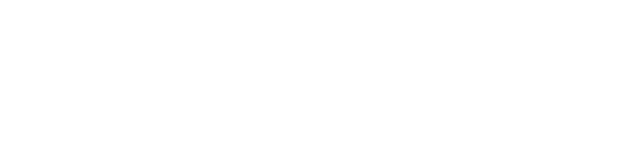
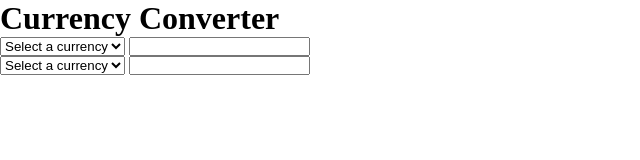
Before and after one commit to momentum-team-5/ajax-currency-converter-Calixd7, a plain HTML site: page index.html in a window 1280 px wide. Shown: the whole page, without its empty margins (0-640 px from the left). Drawn offline with Linux system fonts and the light colour scheme.

Commit message:
converter push

```diff
--- a/index.html
+++ b/index.html
@@ -8,6 +8,88 @@
   <script src="script.js" async></script>
 </head>
 <body>
+  <h1>Currency Converter</h1>
+<div class= 'container'>
 
+  <div class= "currency">
+<select name = "from_currency" >
+      <option value = "option">Select a currency </option>
+      <option value = "EUR">EUR</option>
+      <option value = "CAD">CAD</option>
+      <option value = "HKD">HKD</option>
+      <option value = "ISK">ISK</option>
+      <option value = "PHP">PHP</option>
+      <option value = "DKK">DKK</option>
+      <option value = "HUF">HUF</option>
+      <option value = "CZK">CZK</option>
+      <option value = "AUD">AUD</option>
+      <option value = "RON">RON</option>
+      <option value = "SEK">SEK</option>
+      <option value = "IDR">IDR</option>
+      <option value = "INR">INR</option>
+      <option value = "BRL">BRL</option>
+      <option value = "HRK">HRK</option>
+      <option value = "JPY">JPY</option>
+      <option value = "THB">THB</option>
+      <option value = "CHF">CHF</option>
+      <option value = "SGD">SGD</option>
+      <option value = "PLN">PLN</option>
+      <option value = "BGN">BGN</option>
+      <option value = "TRY">TRY</option>
+      <option value = "CNY">CNY</option>
+      <option value = "NOK">NOK</option>
+      <option value = "NZD">NZD</option>
+      <option value = "ZAR">ZAR</option>
+      <option value = "USD">USD</option>
+      <option value = "MXN">MXN</option>
+      <option value = "ILS">ILS</option>
+      <option value = "GBP">GBP</option>
+      <option value = "KRW">KRW</option>
+      <option value = "MRY">MRY</option>
+    </select>
+    <input type ="number" id="fromamount"/>
+   </div>
+
+
+    <select name = "to_currency" id = "secondcurrency">
+      <option value = 'option'>Select a currency</option>
+      <option value = "EUR">EUR</option>
+      <option value = "CAD">CAD</option>
+      <option value = "HKD">HKD</option>
+      <option value = "ISK">ISK</option>
+      <option value = "PHP">PHP</option>
+      <option value = "DKK">DKK</option>
+      <option value = "HUF">HUF</option>
+      <option value = "CZK">CZK</option>
+      <option value = "AUD">AUD</option>
+      <option value = "RON">RON</option>
+      <option value = "SEK">SEK</option>
+      <option value = "IDR">IDR</option>
+      <option value = "INR">INR</option>
+      <option value = "BRL">BRL</option>
+      <option value = "HRK">HRK</option>
+      <option value = "JPY">JPY</option>
+      <option value = "THB">THB</option>
+      <option value = "CHF">CHF</option>
+      <option value = "SGD">SGD</option>
+      <option value = "PLN">PLN</option>
+      <option value = "BGN">BGN</option>
+      <option value = "TRY">TRY</option>
+      <option value = "CNY">CNY</option>
+      <option value = "NOK">NOK</option>
+      <option value = "NZD">NZD</option>
+      <option value = "ZAR">ZAR</option>
+      <option value = "USD">USD</option>
+      <option value = "MXN">MXN</option>
+      <option value = "ILS">ILS</option>
+      <option value = "GBP">GBP</option>
+      <option value = "KRW">KRW</option>
+      <option value = "MRY">MRY</option>
+    </select>
+    <input type="number" id="toammount" />
+  </div>
+
+
+<div class = "result"
 </body>
 </html>
--- a/script.js
+++ b/script.js
@@ -1,4 +1,4 @@
-const currencies = [
+let currencies = [
   'EUR',
   'CAD',
   'HKD',
@@ -33,3 +33,16 @@
   'KRW',
   'MYR'
 ]
+let url = 'https://exchangeratesapi.io/'
+
+let fromcurrencyEl = document.getElementById('fromcurrency');
+let fromammountEl = document.getElementById('fromammount');
+let tocurrencyEl = document.getElementById('tocurrency');
+let toammountEl = document.getElementById('toammount');
+let rateEl = document.getElementById('rate');
+let submitEl = document.getElementById('submit');
+
+fromcurrencyEl.addEventListener('change', calculate);
+fromammountEl.addEventListener('input', calculate);
+tocurrencyEl.addEventListener('change', calculate);
+toammountEl.addEventListener('input', calculate);
--- a/style.css
+++ b/style.css
@@ -2,4 +2,6 @@
   box-sizing: border-box;
   margin: 0;
   padding: 0;
+	margin: 0;
+
 }
```
